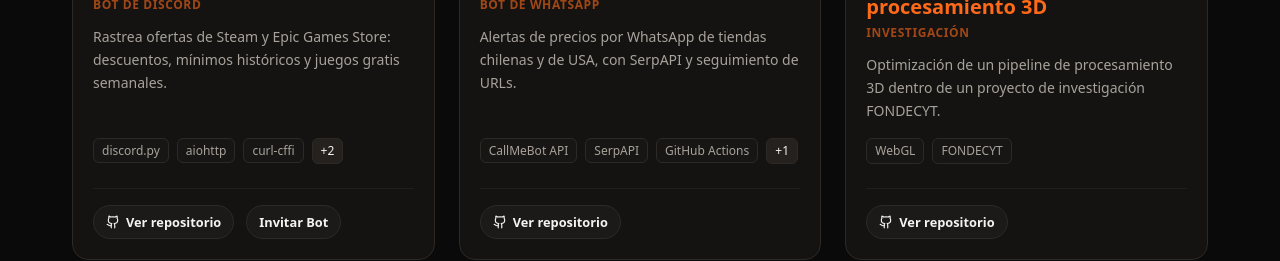
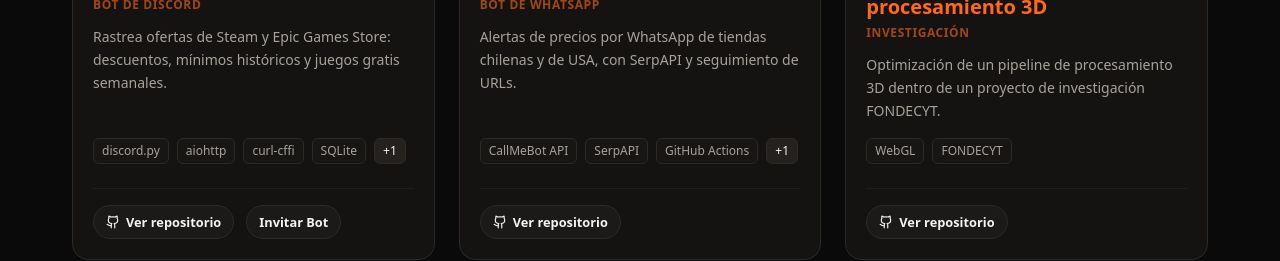
Before and after one commit to ElianBustamante/ElianBustamante.github.io, a React (Vite) app: page /#inicio in a window 1280 px wide. Shown: the part 1200-1461 px from the top of the page. Built offline with nearby package versions, Linux system fonts and the light colour scheme.

Commit message:
feat(projects): dynamically fit chips before +N counter

```diff
--- a/src/components/ProjectCard.jsx
+++ b/src/components/ProjectCard.jsx
@@ -1,8 +1,9 @@
 import { useTranslation } from 'react-i18next'
-import { useState, useRef, useEffect } from 'react'
+import { useState, useRef, useEffect, useLayoutEffect } from 'react'
 import { createPortal } from 'react-dom'
 import { IconBot, IconDatabase, IconTerminal, IconGithub, IconDiscordAlt, IconGamepad } from './icons'
 import useMediaQuery from '../hooks/useMediaQuery'
+import { fitChipCount } from '../lib/chips'
 
 const IconMap = {
   bot: IconBot,
@@ -19,8 +20,54 @@ export default function ProjectCard({ project, isActive }) {
   const tags = project.tags || []
   const chips = tags.slice(1)
   const visibleCount = useMediaQuery('(min-width: 640px)') ? 3 : 2
-  const visibles = chips.slice(0, visibleCount)
-  const ocultas = chips.slice(visibleCount)
+  const [chipCount, setChipCount] = useState(visibleCount)
+  const chipsContainerRef = useRef(null)
+  const measureContainerRef = useRef(null)
+
+  useLayoutEffect(() => {
+    const container = chipsContainerRef.current
+    const measureEl = measureContainerRef.current
+    if (!container || !measureEl || chips.length === 0) return
+
+    const measure = () => {
+      const clientWidth = container.clientWidth
+      if (clientWidth === 0) {
+        setChipCount(visibleCount)
+        return
+      }
+
+      const children = Array.from(measureEl.children)
+      if (children.length < chips.length + 1) return
+
+      const widths = children.slice(0, chips.length).map((el) => el.offsetWidth)
+      const plusWidth = children[chips.length].offsetWidth
+
+      let gap = 8
+      const computedGap = window.getComputedStyle(container).columnGap
+      if (computedGap) {
+        const parsed = parseFloat(computedGap)
+        if (!isNaN(parsed)) gap = parsed
+      }
+
+      const count = fitChipCount(widths, plusWidth, clientWidth, gap)
+      setChipCount(count)
+    }
+
+    measure()
+
+    let ro
+    if (typeof ResizeObserver !== 'undefined') {
+      ro = new ResizeObserver(measure)
+      ro.observe(container)
+    }
+
+    return () => {
+      if (ro) ro.disconnect()
+    }
+  }, [chips, visibleCount])
+
+  const visibles = chips.slice(0, chipCount)
+  const ocultas = chips.slice(chipCount)
 
   const [tagPos, setTagPos] = useState({ top: 0, left: 0, showAbove: true })
   const tagButtonRef = useRef(null)
@@ -208,7 +255,28 @@ export default function ProjectCard({ project, isActive }) {
         </p>
 
         {chips.length > 0 && (
-          <div className="flex flex-nowrap sm:flex-wrap items-center overflow-hidden gap-1.5 sm:gap-2 mb-4 sm:mb-5 [@media(orientation:landscape)_and_(max-height:420px)]:hidden py-1 -my-1">
+          <div
+            ref={chipsContainerRef}
+            className="relative flex flex-nowrap items-center overflow-hidden gap-1.5 sm:gap-2 mb-4 sm:mb-5 [@media(orientation:landscape)_and_(max-height:420px)]:hidden py-1 -my-1"
+          >
+            <div
+              ref={measureContainerRef}
+              aria-hidden="true"
+              className="aria-hidden invisible absolute pointer-events-none flex whitespace-nowrap"
+            >
+              {chips.map((tag, i) => (
+                <span
+                  key={i}
+                  className="rounded-md bg-surface-2/50 px-1.5 py-0.5 sm:px-2 text-[0.75rem] text-muted border border-border whitespace-nowrap"
+                >
+                  {tag}
+                </span>
+              ))}
+              <span className="rounded-md px-1.5 py-0.5 sm:px-2 text-[0.7rem] sm:text-[0.75rem] font-medium border border-border whitespace-nowrap">
+                +{chips.length}
+              </span>
+            </div>
+
             {visibles.map((tag, i) => (
               <span
                 key={i}
@@ -218,11 +286,11 @@ export default function ProjectCard({ project, isActive }) {
               </span>
             ))}
             {ocultas.length > 0 && (
-              <div className="relative group/tag rounded-md shrink-0">
+              <div className="relative group/tag rounded-md shrink-0 flex">
                 <button
                   ref={tagButtonRef}
                   type="button"
-                  className="relative cursor-pointer focus-visible:outline-2 focus-visible:outline-accent focus-visible:outline-offset-[-2px]! rounded-md"
+                  className="relative cursor-pointer focus-visible:outline-2 focus-visible:outline-accent focus-visible:outline-offset-[-2px]! rounded-md flex"
                   onClick={handleClick}
                   onMouseEnter={handleMouseEnter}
                   onMouseLeave={handleMouseLeave}
--- /dev/null
+++ b/src/lib/chips.js
@@ -0,0 +1,35 @@
+/**
+ * Devuelve cuántos chips (0..widths.length) caben en una sola línea.
+ * Si todos caben juntos, devuelve widths.length (sin chip "+N").
+ * Si no todos caben, devuelve el mayor k (0 <= k < widths.length) tal que
+ * k chips + gap + plusWidth caben en el ancho disponible.
+ *
+ * @param {number[]} widths Anchos de cada chip en orden.
+ * @param {number} plusWidth Ancho del chip indicador "+N".
+ * @param {number} available Ancho disponible del contenedor.
+ * @param {number} gap Espacio entre elementos en píxeles.
+ * @returns {number} Cantidad de chips visibles.
+ */
+export function fitChipCount(widths, plusWidth, available, gap = 8) {
+  if (!widths || widths.length === 0) return 0
+  if (available <= 0) return 0
+
+  const n = widths.length
+  const totalAll = widths.reduce((sum, w) => sum + w, 0) + (n - 1) * gap
+  if (totalAll <= available) {
+    return n
+  }
+
+  for (let k = n - 1; k >= 1; k--) {
+    let widthK = 0
+    for (let i = 0; i < k; i++) {
+      widthK += widths[i]
+    }
+    const totalWithPlus = widthK + k * gap + plusWidth
+    if (totalWithPlus <= available) {
+      return k
+    }
+  }
+
+  return 0
+}
```
Also changed, not shown: 2 other files (tests, documents, lock files or other folders).
